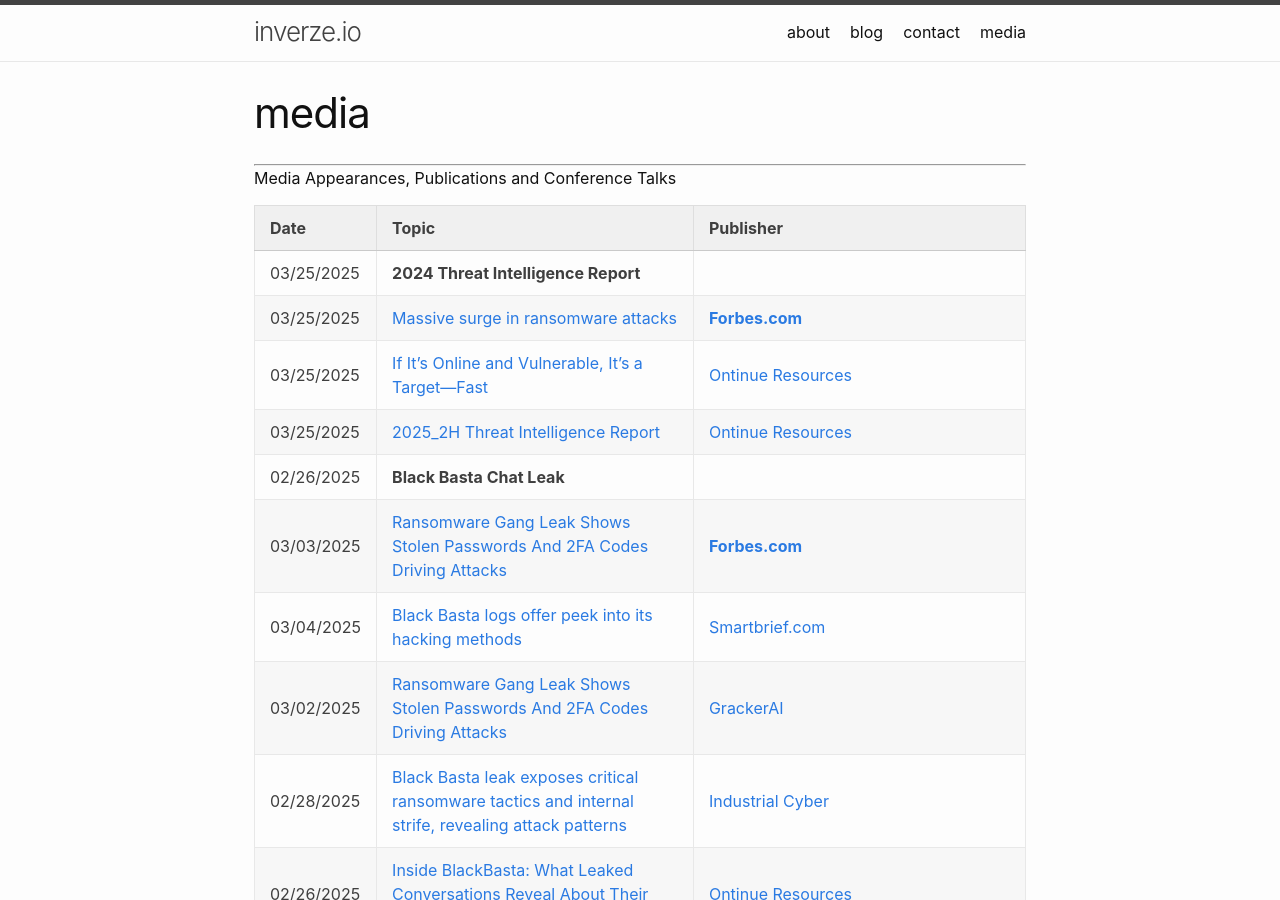
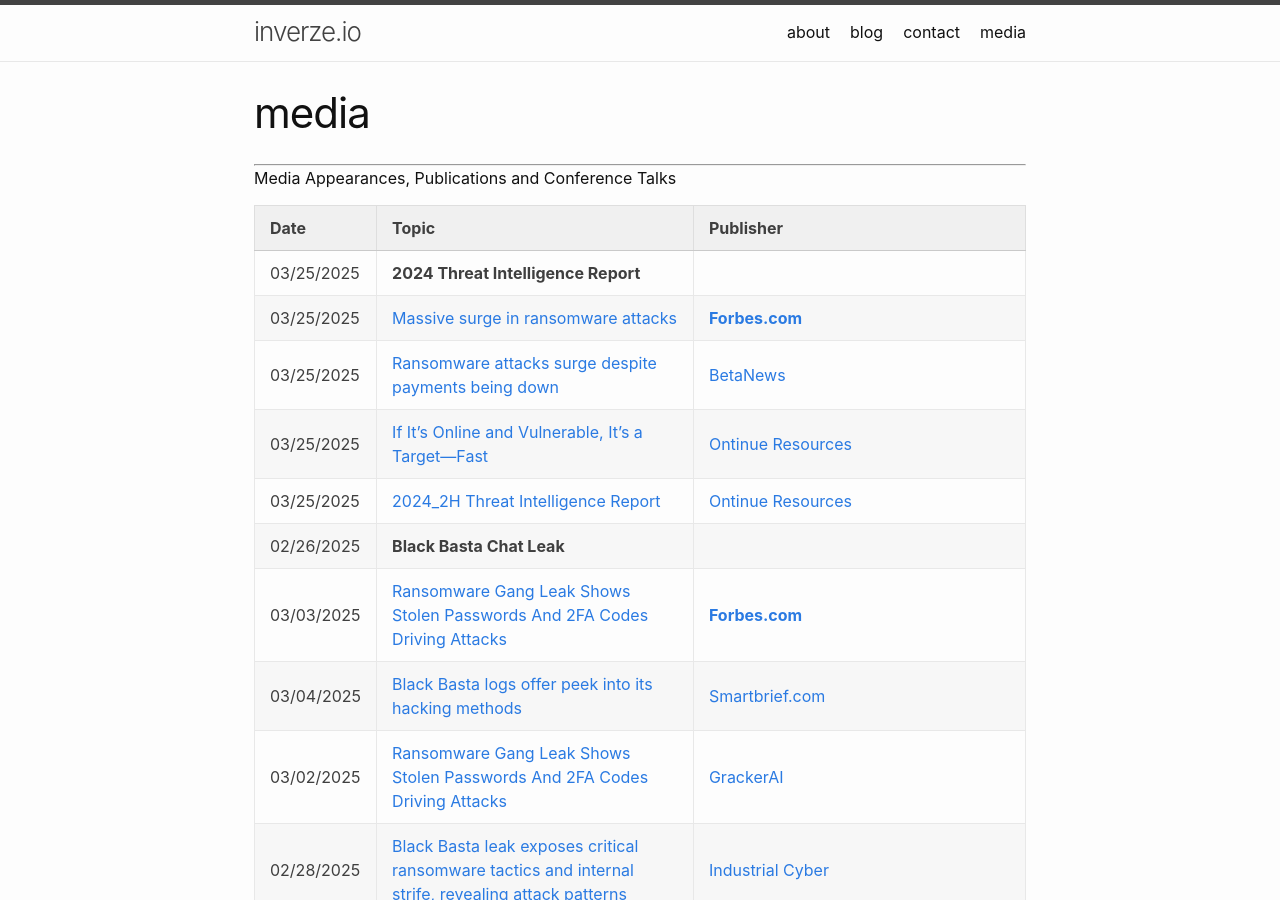
Before and after one commit to inverzeio/blog, a Jekyll site: the page built from media.md, in a window 1280 px wide and 900 px high. Built offline with Jekyll 4.4.1, drawn with Linux system fonts in a browser that asks for light colours.

Commit message:
Update media.md

```diff
--- a/media.md
+++ b/media.md
@@ -11,8 +11,9 @@
 | ------------- | :------------- | :------------- |
 | 03/25/2025 | **2024 Threat Intelligence Report** |
 | 03/25/2025 | [Massive surge in ransomware attacks](https://www.forbes.com/sites/daveywinder/2025/03/25/massive-surge-in-ransomware-attacks-ai-and-2fa-bypass-to-blame/) | [**Forbes.com**](https://www.forbes.com) |
+| 03/25/2025 | [Ransomware attacks surge despite payments being down](https://betanews.com/2025/03/25/ransomware-attacks-surge-despite-payments-being-down/) | [BetaNews](https://betanews.com)
 | 03/25/2025 | [If It’s Online and Vulnerable, It’s a Target—Fast](https://www.ontinue.com/resource/2h-2024-threat-intelligence-report/) | [Ontinue Resources](https://www.ontinue.com/resources/) |
-| 03/25/2025 | [2025_2H Threat Intelligence Report](https://www.ontinue.com/wp-content/uploads/2025/03/2025_2H-Threat-Intelligence-Report.pdf) | [Ontinue Resources](https://www.ontinue.com/resources/) |
+| 03/25/2025 | [2024_2H Threat Intelligence Report](https://www.ontinue.com/wp-content/uploads/2025/03/2025_2H-Threat-Intelligence-Report.pdf) | [Ontinue Resources](https://www.ontinue.com/resources/) |
 | 02/26/2025 | **Black Basta Chat Leak** |
 | 03/03/2025 | [Ransomware Gang Leak Shows Stolen Passwords And 2FA Codes Driving Attacks](https://www.forbes.com/sites/daveywinder/2025/03/02/ransomware-gang-leak-shows-stolen-passwords-2fa-codes-driving-attacks/) | [**Forbes.com**](https://www.forbes.com) |
 | 03/04/2025 | [Black Basta logs offer peek into its hacking methods](https://newsletter.smartbrief.com/sharedSummary/index.jsp?copyId=E2121FDA-9F13-40E4-82DE-2553A14E2E31&issueId=F6F47F2F-7505-45C6-A267-3ED85E314994&briefId=F6D8DF94-3AEB-4A28-8343-BDDAF6341D54&launched=true) | [Smartbrief.com](smartbrief.com) |
```
